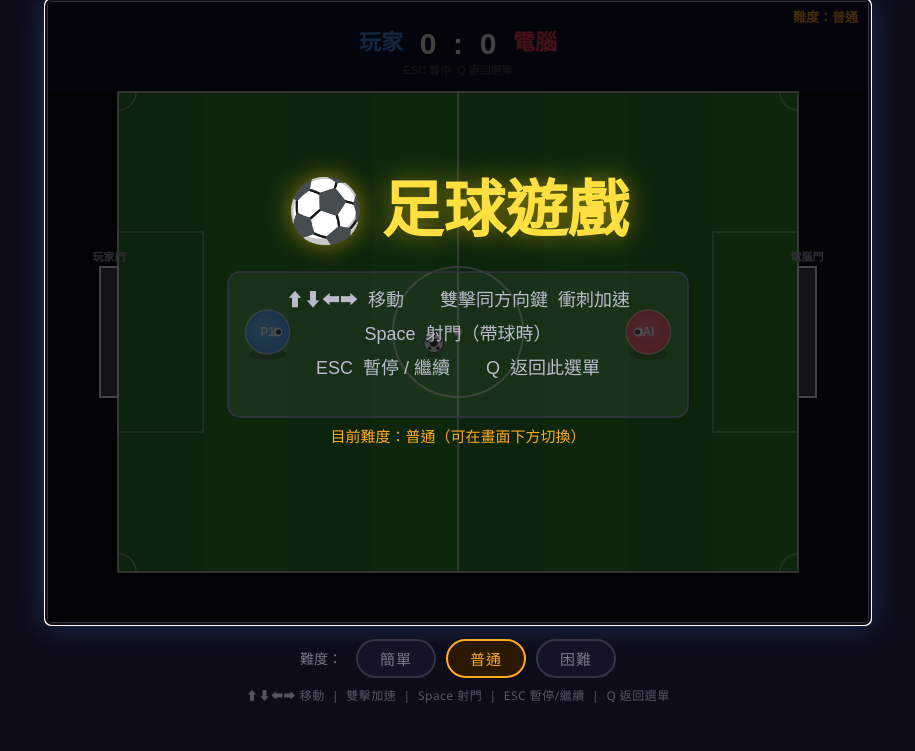
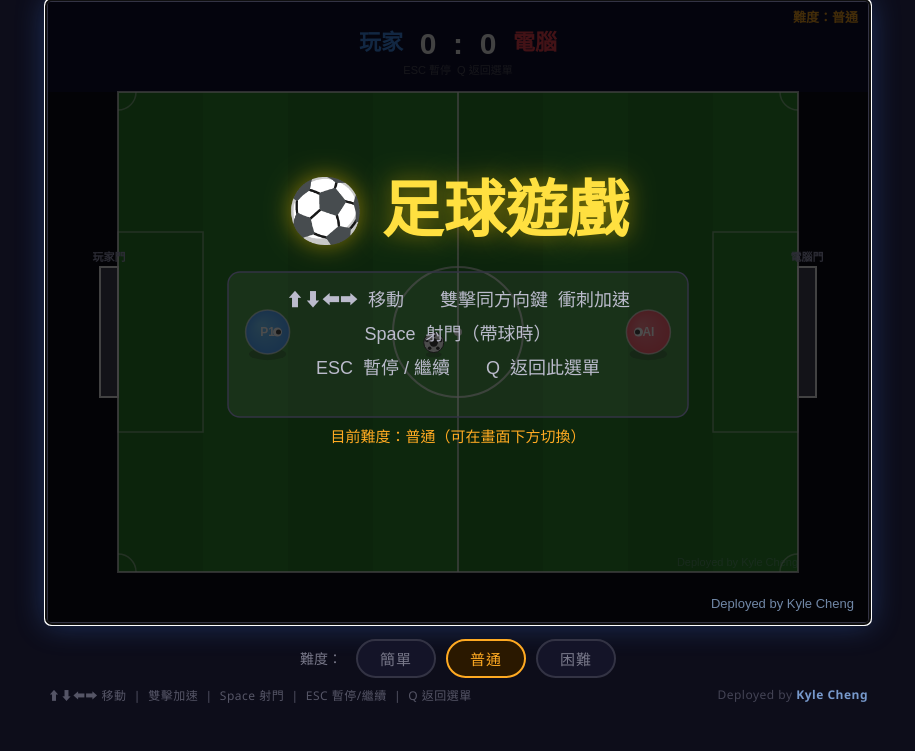
Before and after one commit to kyle0608/soccer-game, a Flask app: page / in a window 1280 px wide. Shown: the part 49-800 px from the top of the page, without its empty margins (182-1097 px from the left). Run offline with Flask 3, Linux system fonts and the light colour scheme.

Commit message:
feat: 新增署名（開始畫面、遊戲浮水印、頁面底部）

```diff
--- a/templates/index.html
+++ b/templates/index.html
@@ -56,11 +56,26 @@
         .diff-btn.medium.active { border-color: #ffaa22; color: #ffaa22; background: #2a1800; }
         .diff-btn.hard.active   { border-color: #ff4455; color: #ff4455; background: #2a0008; }
 
+        #bottom-bar {
+            display: flex;
+            align-items: center;
+            justify-content: space-between;
+            width: 820px;
+            margin-top: 8px;
+        }
         #controls {
-            margin-top: 8px;
             font-size: 12px;
             color: #556;
             letter-spacing: 0.5px;
+        }
+        #credit {
+            font-size: 12px;
+            color: #445;
+            letter-spacing: 0.5px;
+        }
+        #credit span {
+            color: #7799cc;
+            font-weight: bold;
         }
     </style>
 </head>
@@ -74,7 +89,10 @@
         <button class="diff-btn medium active" onclick="setDifficulty('medium')">普通</button>
         <button class="diff-btn hard"   onclick="setDifficulty('hard')">困難</button>
     </div>
-    <div id="controls">⬆⬇⬅➡ 移動 &nbsp;|&nbsp; 雙擊加速 &nbsp;|&nbsp; Space 射門 &nbsp;|&nbsp; ESC 暫停/繼續 &nbsp;|&nbsp; Q 返回選單</div>
+    <div id="bottom-bar">
+        <div id="controls">⬆⬇⬅➡ 移動 &nbsp;|&nbsp; 雙擊加速 &nbsp;|&nbsp; Space 射門 &nbsp;|&nbsp; ESC 暫停/繼續 &nbsp;|&nbsp; Q 返回選單</div>
+        <div id="credit">Deployed by <span>Kyle Cheng</span></div>
+    </div>
 
     <script>
     // =====================================================
@@ -824,6 +842,11 @@
             ctx.font = 'bold 13px Arial'; ctx.textAlign = 'right';
             ctx.fillStyle = '#ffe040'; ctx.fillText('帶球中 → Space 射門', FIELD.right, FIELD.top + 20);
         }
+
+        // 浮水印（遊戲右下角，半透明不干擾遊玩）
+        ctx.font = '11px Arial'; ctx.textAlign = 'right';
+        ctx.fillStyle = 'rgba(180, 200, 230, 0.35)';
+        ctx.fillText('Deployed by Kyle Cheng', FIELD.right, FIELD.bottom - 6);
     }
 
     // =====================================================
@@ -906,8 +929,13 @@
         const blink = Math.floor(performance.now() / 500) % 2 === 0;
         if (blink) {
             ctx.font = 'bold 26px Arial'; ctx.fillStyle = '#44ff88';
-            ctx.fillText('按任意鍵開始遊戲', CW / 2, CH / 2 + 170);
+            ctx.fillText('按任意鍵開始遊戲', CW / 2, CH / 2 + 168);
         }
+
+        // 署名（開始畫面右下角）
+        ctx.font = '13px Arial'; ctx.textAlign = 'right';
+        ctx.fillStyle = 'rgba(150, 180, 220, 0.75)';
+        ctx.fillText('Deployed by Kyle Cheng', CW - 14, CH - 14);
     }
 
     // =====================================================
```
